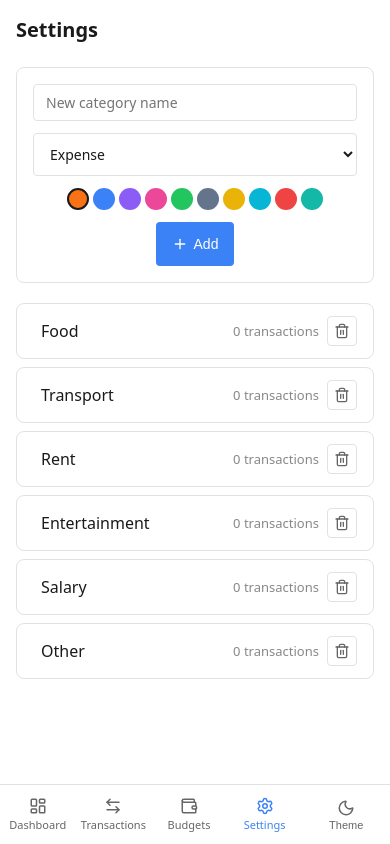
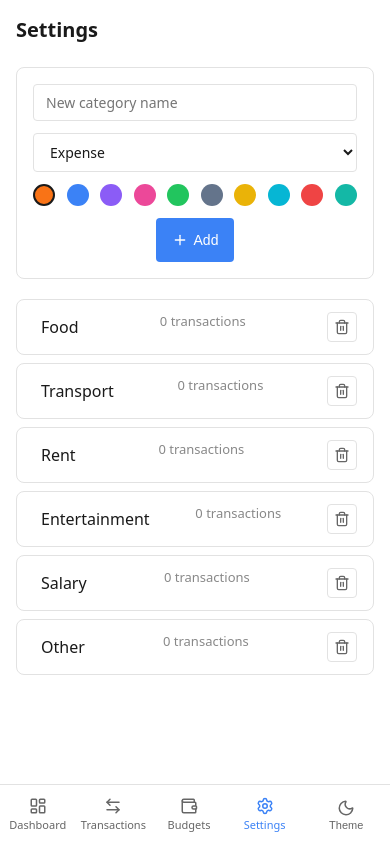
Before and after one commit to Palvett/Expense_tracker, a React (Vite) app: page /settings in a window 390 px wide. Built offline with nearby package versions, Linux system fonts and the light colour scheme.

Commit message:
wrapped category color picker and color in a flex container

```diff
--- a/src/features/categories/CategoryManager.css
+++ b/src/features/categories/CategoryManager.css
@@ -1,6 +1,22 @@
 .category-manager {
   width: 100%;
   margin: 0 auto;
+}
+
+.category-add-controls {
+  flex: 1 1 320px;
+  display: flex;
+  align-items: center;
+  justify-content: space-between;
+  flex-wrap: wrap;
+  gap: 12px;
+  min-width: 0;
+}
+
+.category-add-controls button[type="submit"] {
+  flex-shrink: 0;
+  white-space: nowrap;
+  margin-left: auto;
 }
 
 .category-add-form {
@@ -15,7 +31,8 @@
   background: var(--color-bg-card);
 }
 
-.category-add-form input {
+.category-add-form input,
+.category-add-form select {
   flex: 1;
   min-width: 160px;
   padding: 8px 12px;
@@ -26,9 +43,15 @@
   color: var(--color-text);
 }
 
+.category-add-form input {
+  flex: 1 1 160px;
+  min-width: 0;
+}
+
 .color-picker {
   display: flex;
   gap: 6px;
+  min-width: 0;
 }
 
 .color-swatch {
@@ -48,12 +71,14 @@
   display: flex;
   flex-direction: column;
   gap: 8px;
+  width: 100%;
 }
 
 .category-row {
   display: flex;
-  align-items: center;
+  justify-content: space-between;
   gap: 16px;
+  width: 100%;
   padding: 12px 16px;
   border: 1px solid var(--color-border);
   border-radius: var(--radius-md);
@@ -87,12 +112,26 @@
     flex-direction: column;
   }
 
-  .category-add-form input {
+  .category-add-form input,
+  .category-add-form select {
+    width: 100%;
+    flex: none;
+  }
+
+
+  .color-picker {
+    flex: 1 1 100%;
+    justify-content: space-between;
+  }
+
+  .category-add-controls {
+    flex: none;
     width: 100%;
   }
 
-  .color-picker {
-    justify-content: center;
+  .category-add-controls button[type="submit"] {
+    flex: 0 0 auto;
+    margin: 0 auto;
   }
 
   .category-row {
@@ -102,16 +141,6 @@
 
   .category-usage {
     margin-left: 0;
-  }
-}
-
-@media (max-width: 767px) {
-  .category-row {
-    gap: 8px;
-  }
-
-  .category-usage {
-    margin-left: auto;
   }
 }
 
--- a/src/features/categories/CategoryManager.jsx
+++ b/src/features/categories/CategoryManager.jsx
@@ -83,7 +83,7 @@ function CategoryManager() {
                     <option value={CATEGORY_TYPES.EXPENSE}>Expense</option>
                     <option value={CATEGORY_TYPES.INCOME}>Income</option>
                 </select>
-
+                <div className="category-add-controls">
                     <div className="color-picker">
                         {CATEGORY_COLOR_PALETTE.map((swatch) => (
                             <button
@@ -101,6 +101,7 @@ function CategoryManager() {
                         <Plus size={16} />
                         Add
                     </button>
+                </div>
             </form>
             {error && <span className="error">{error}</span>}
 
```
Lines whose indentation alone changed are shown as unchanged.
